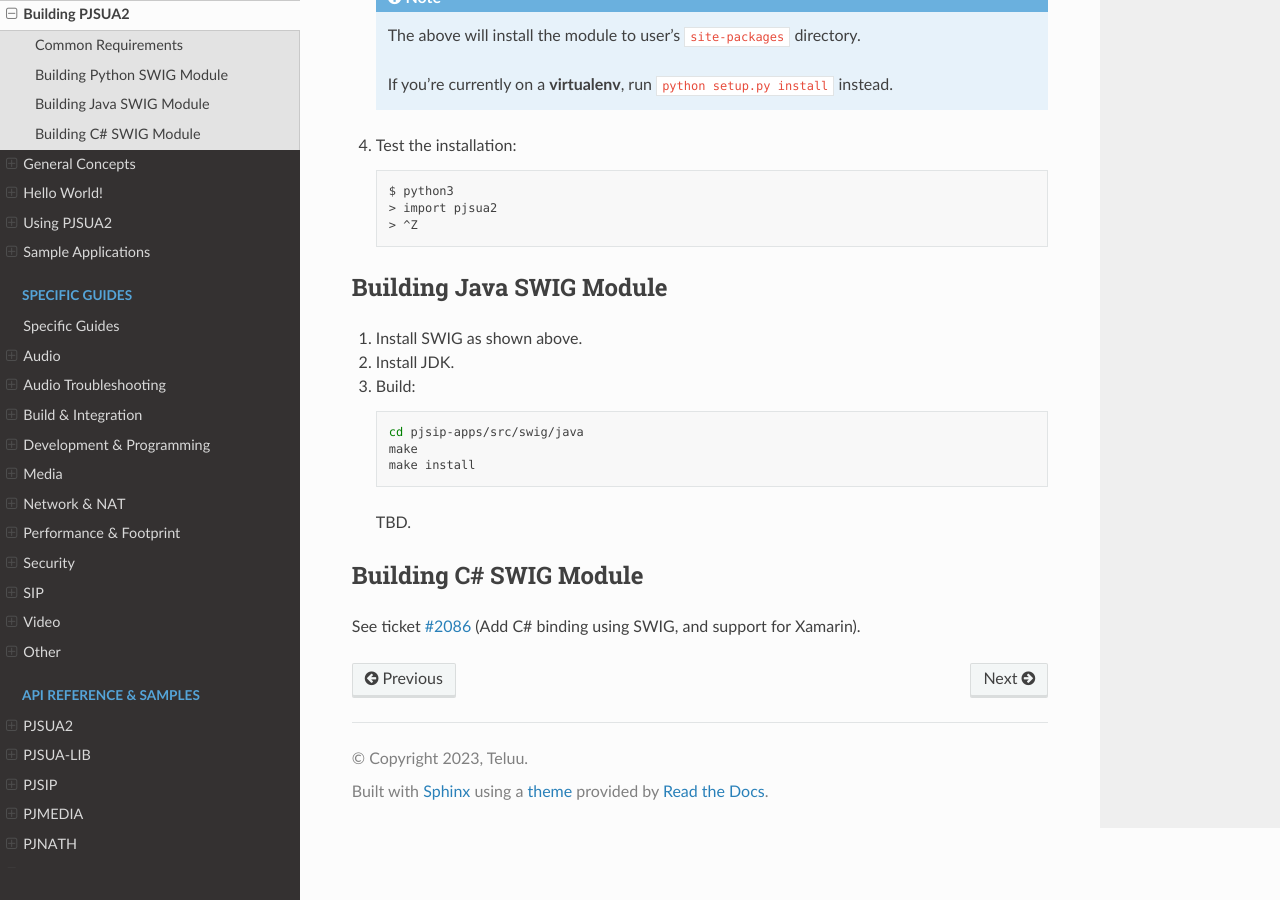
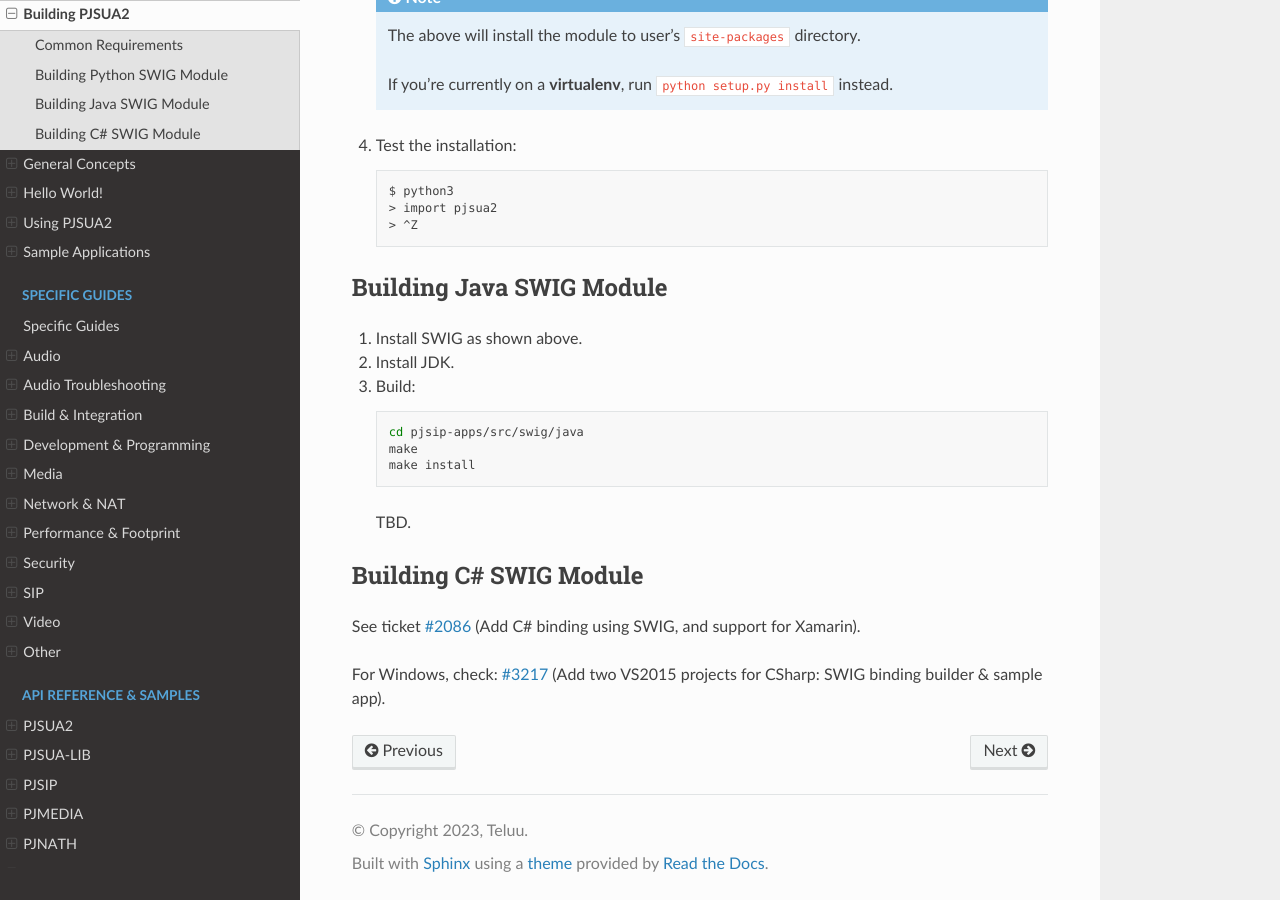
Before and after one commit to pjsip/pjproject_docs, a Sphinx documentation site: the page built from docs/source/pjsua2/building.rst, in a window 1280 px wide and 900 px high, scrolled down 1354 px. Built offline with Sphinx 7.4.7 and the Read the Docs theme 2.0.0, drawn with Linux system fonts in a browser that asks for light colours; the version number could not be read and is left out.

Commit message:
Update building.rst for C# Windows info

```diff
--- a/docs/source/pjsua2/building.rst
+++ b/docs/source/pjsua2/building.rst
@@ -97,3 +97,5 @@ Building Java SWIG Module
 Building C# SWIG Module
 ======================================
 See ticket :issue:`2086` (Add C# binding using SWIG, and support for Xamarin).
+
+For Windows, check: :issue:`3217` (Add two VS2015 projects for CSharp: SWIG binding builder & sample app).
```
